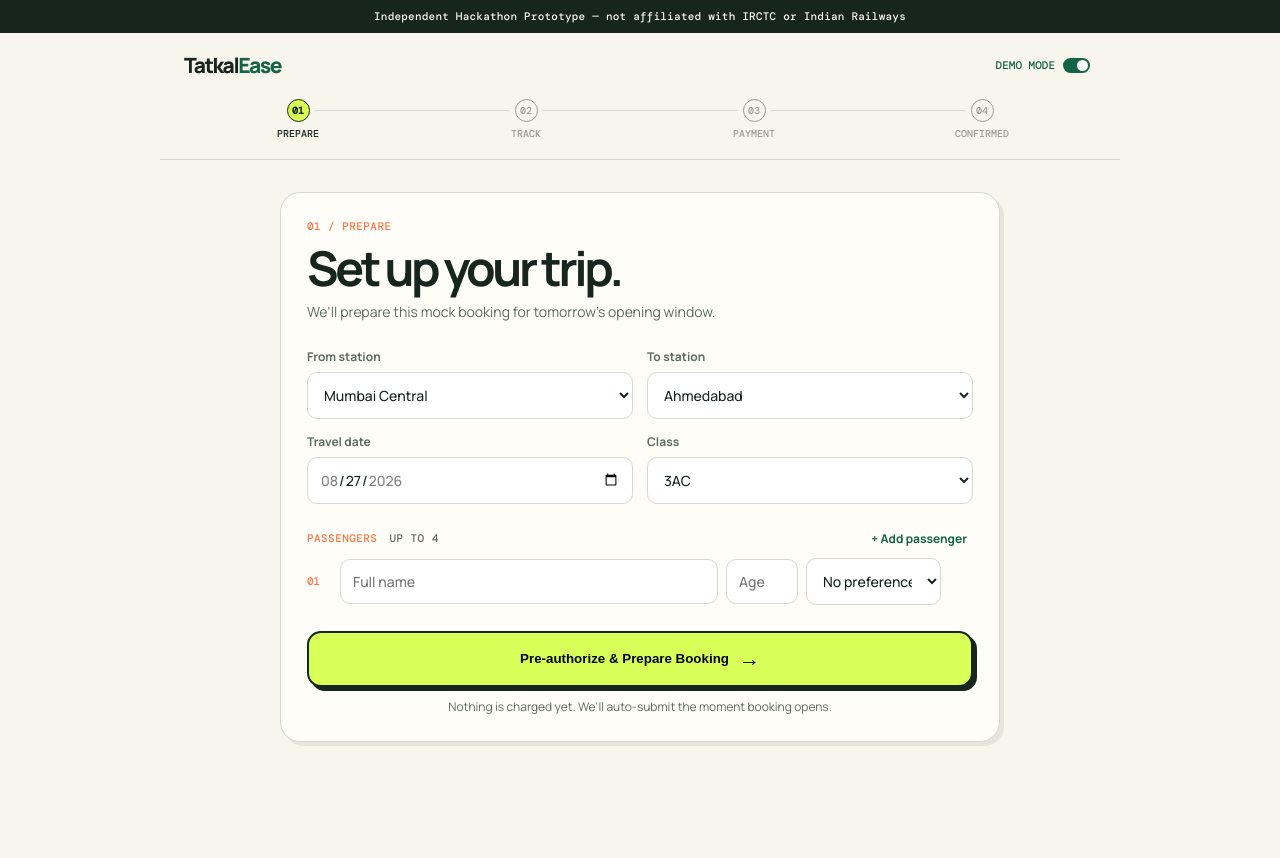
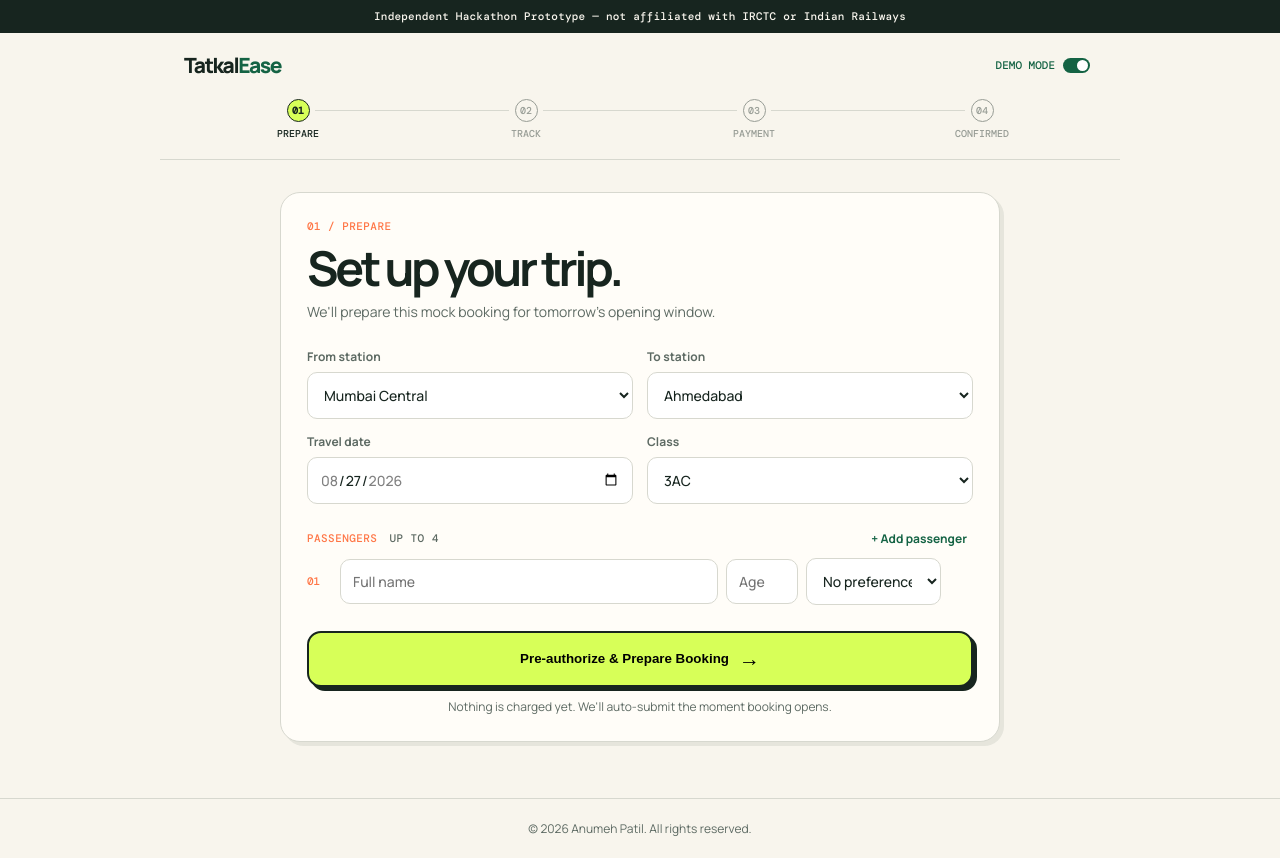
Before and after one commit to QuantumRusk/TatkalEase, a Next.js app: page /book in a window 1280 px wide. Before the commit the page ends 800 px from the top, so only its background shows below. Built offline with nearby package versions, Linux system fonts and the light colour scheme.

Commit message:
Footer inserted

```diff
--- a/src/app/book/page.tsx
+++ b/src/app/book/page.tsx
@@ -587,6 +587,7 @@ export default function BookingWorkspace() {
           </section>
         )}
       </main>
+      <footer className="footer">© 2026 Anumeh Patil. All rights reserved.</footer>
     </div>
   );
 }
```
